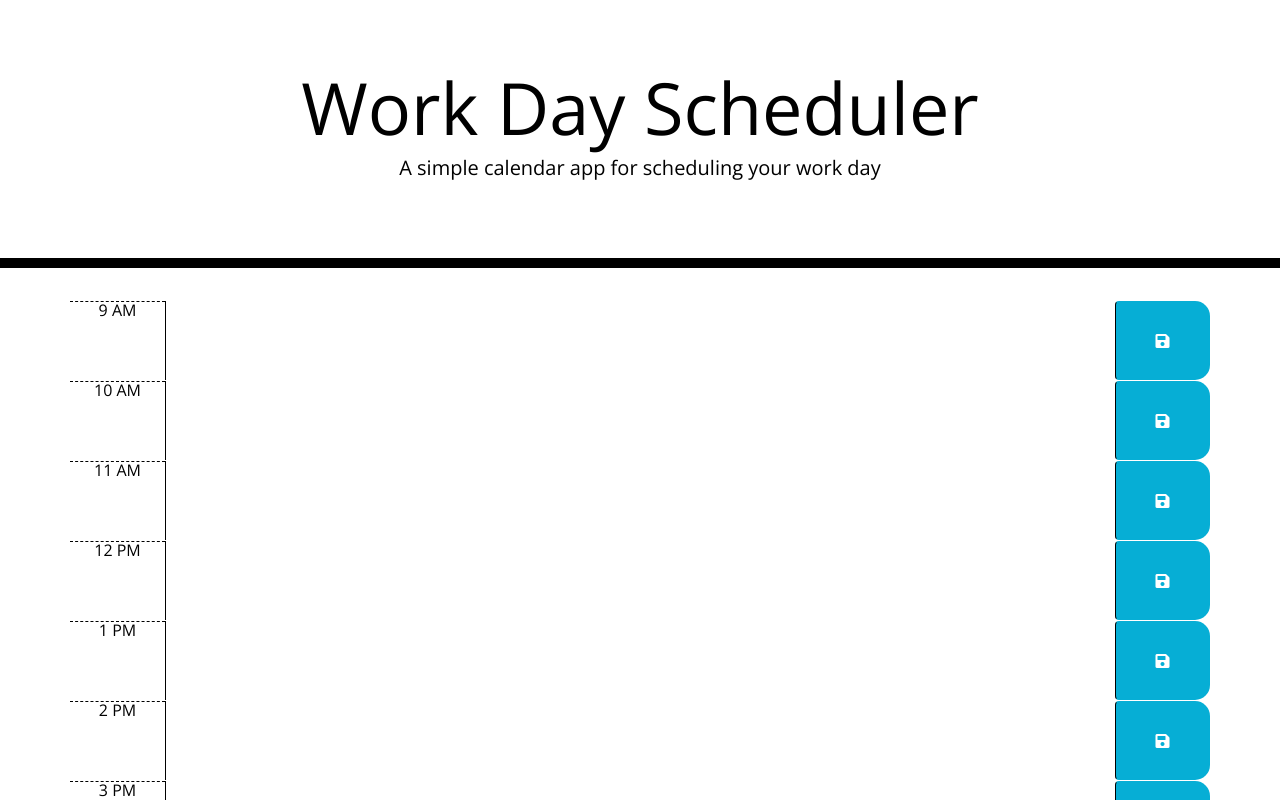
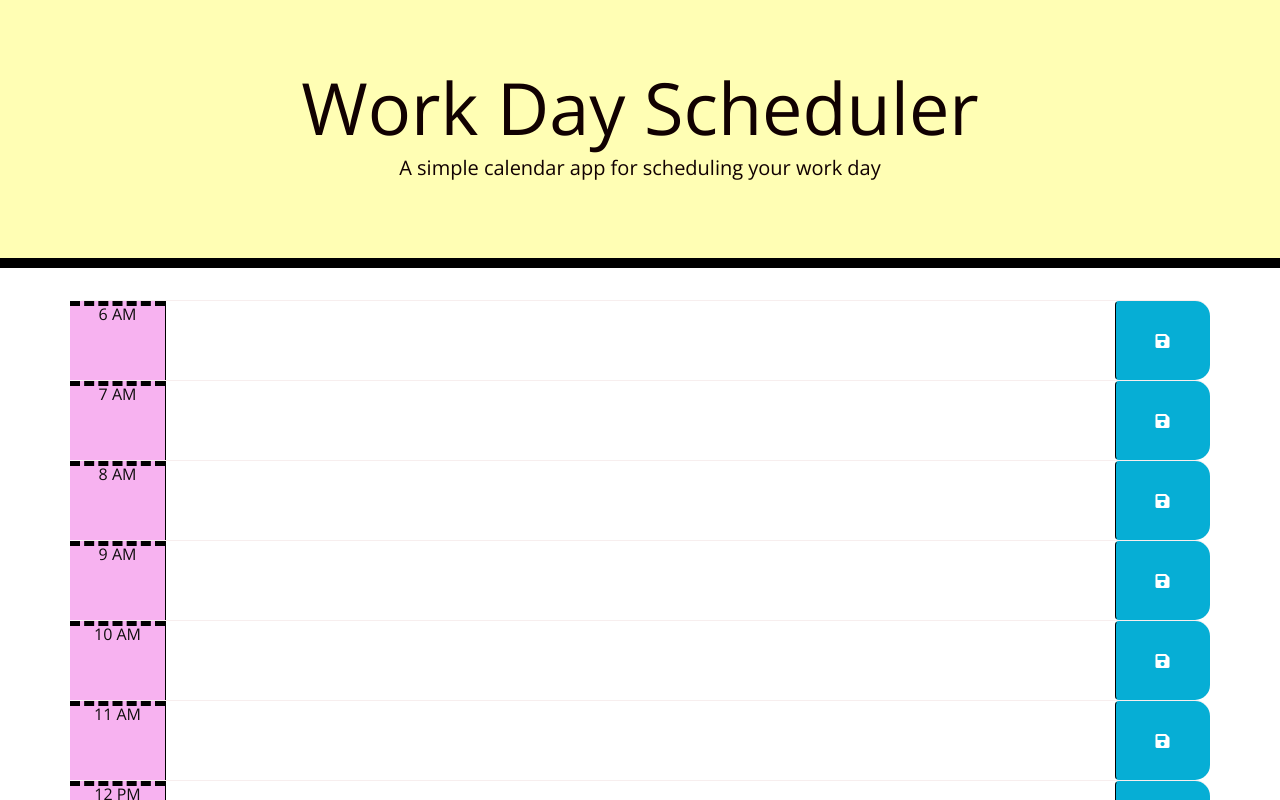
Before and after one commit to Fishdestroyer/WK-5-WORK-DAY-SCHEDULER, a website: page develop/index.html in a window 1280 px wide. Shown: the top 800 px of the page. Drawn offline with nearby package versions, Linux system fonts and the light colour scheme.

Commit message:
Added more hour slots for testing

```diff
--- a/develop/index.html
+++ b/develop/index.html
@@ -22,6 +22,22 @@
         </header>
         <div class="container">
             <!-- Timeblocks go here -->
+
+            <div id="6" class="row time-block">
+                <div class="col-sm-1 hour">6 AM</div>
+                <textarea class="col-sm-10 description"></textarea>
+                <button class="btn col-sm-1 saveBtn "><i class="fas fa-save"></i></button>
+            </div>
+            <div id="7" class="row time-block">
+                <div class="col-sm-1 hour">7 AM</div>
+                <textarea class="col-sm-10 description"></textarea>
+                <button class="btn col-sm-1 saveBtn "><i class="fas fa-save"></i></button>
+            </div>
+            <div id="8" class="row time-block">
+                <div class="col-sm-1 hour">8 AM</div>
+                <textarea class="col-sm-10 description"></textarea>
+                <button class="btn col-sm-1 saveBtn "><i class="fas fa-save"></i></button>
+            </div>
 
             <div id="9" class="row time-block">
                 <div class="col-sm-1 hour">9 AM</div>
@@ -77,7 +93,7 @@
 
         <script src="https://code.jquery.com/jquery-3.4.1.min.js"></script>
         <script src="https://cdnjs.cloudflare.com/ajax/libs/moment.js/2.24.0/moment.min.js"></script>
-        <script src="develop/index.js"></script>
+        <script src="index.js"></script>
     </body>
 
 </html>
--- a/develop/style.css
+++ b/develop/style.css
@@ -15,8 +15,8 @@ body {
 
   .jumbotron {
     text-align: center;
-    background-color: transparent;
-    color: black;
+    background-color: rgb(255, 254, 180);
+    color: rgb(17, 1, 1);
     border-radius: 0;
     border-bottom: 10px solid black;
   }
@@ -33,17 +33,17 @@ body {
   .row {
     white-space: pre-wrap;
     height: 80px;
-    border-top: 1px solid white;;
+    border-top: 1px solid rgb(247, 238, 238);;
   }
 
   .hour {
-    background-color: #ffffff;
-    color: #000000;
-    border-top: 1px dashed #000000;
+    background-color: #f7b2f0;
+    color: #0f0d0d;
+    border-top: 5px dashed #000000;
   }
 
   .past {
-    background-color: #d3d3d3;
+    background-color: #d8d1d1;
     color: white;
   }
 
```
Also changed, not shown: README.md.
